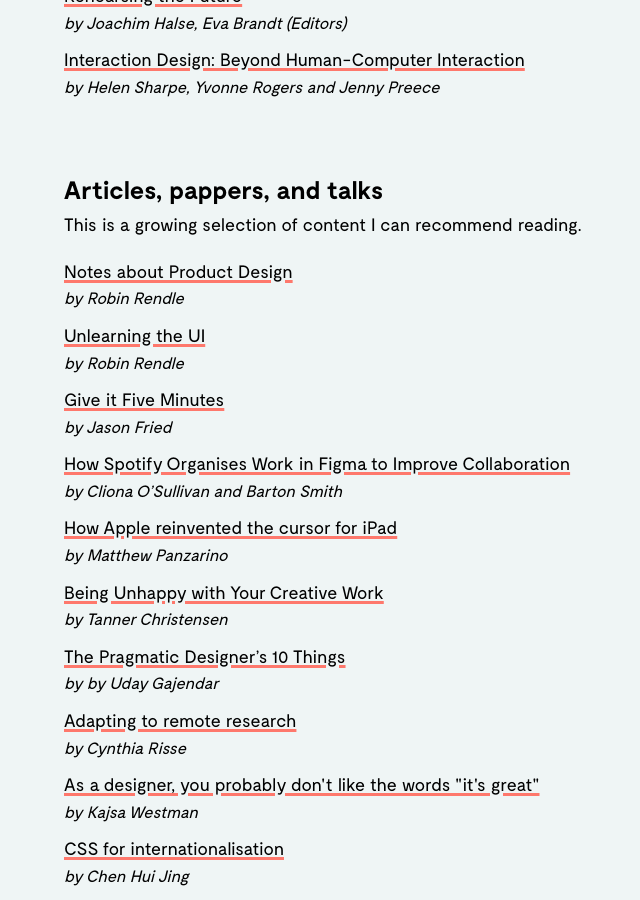
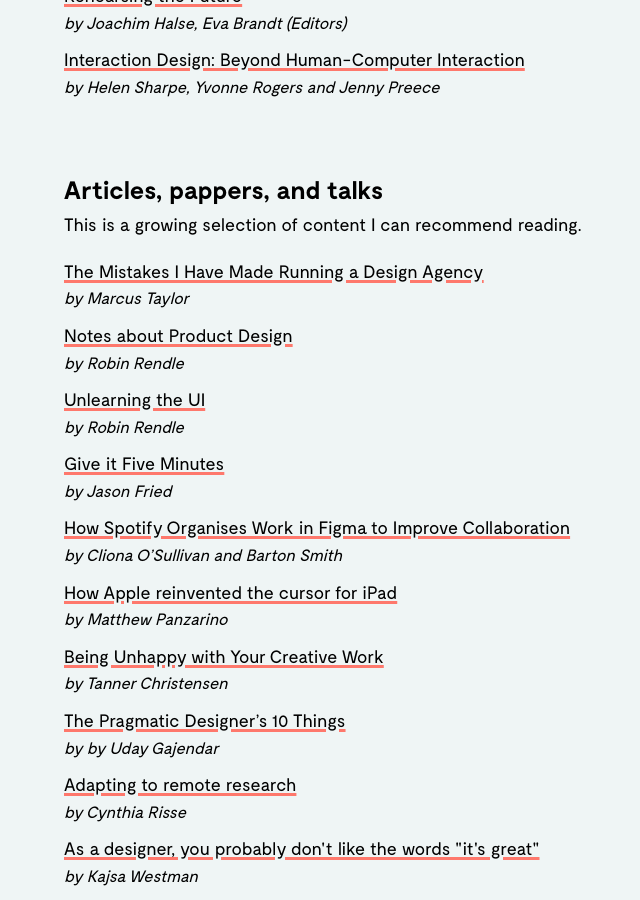
Before and after one commit to jacoblindstrm/jacoblindstrm.github.io, a Jekyll site: the page built from _posts/2020-04-01-what-im-reading.html, in a window 1280 px wide and 900 px high, scrolled down 1239 px. Shown: the whole window, without its empty margins (0-640 px from the left). Built offline with Jekyll 4.4.1, drawn with Linux system fonts in a browser that asks for light colours; comment, search, counter and statistics services are not loaded.

Commit message:
Update articles.yml

```diff
--- a/_data/articles.yml
+++ b/_data/articles.yml
@@ -1,3 +1,6 @@
+- title: The Mistakes I Have Made Running a Design Agency
+  url: https://uxmag.com/articles/the-mistakes-i-have-made-running-a-design-agency
+  author: Marcus Taylor
 - title: Notes about Product Design
   url: https://www.robinrendle.com/notes/notes-about-product-design.html
   author: Robin Rendle
```
